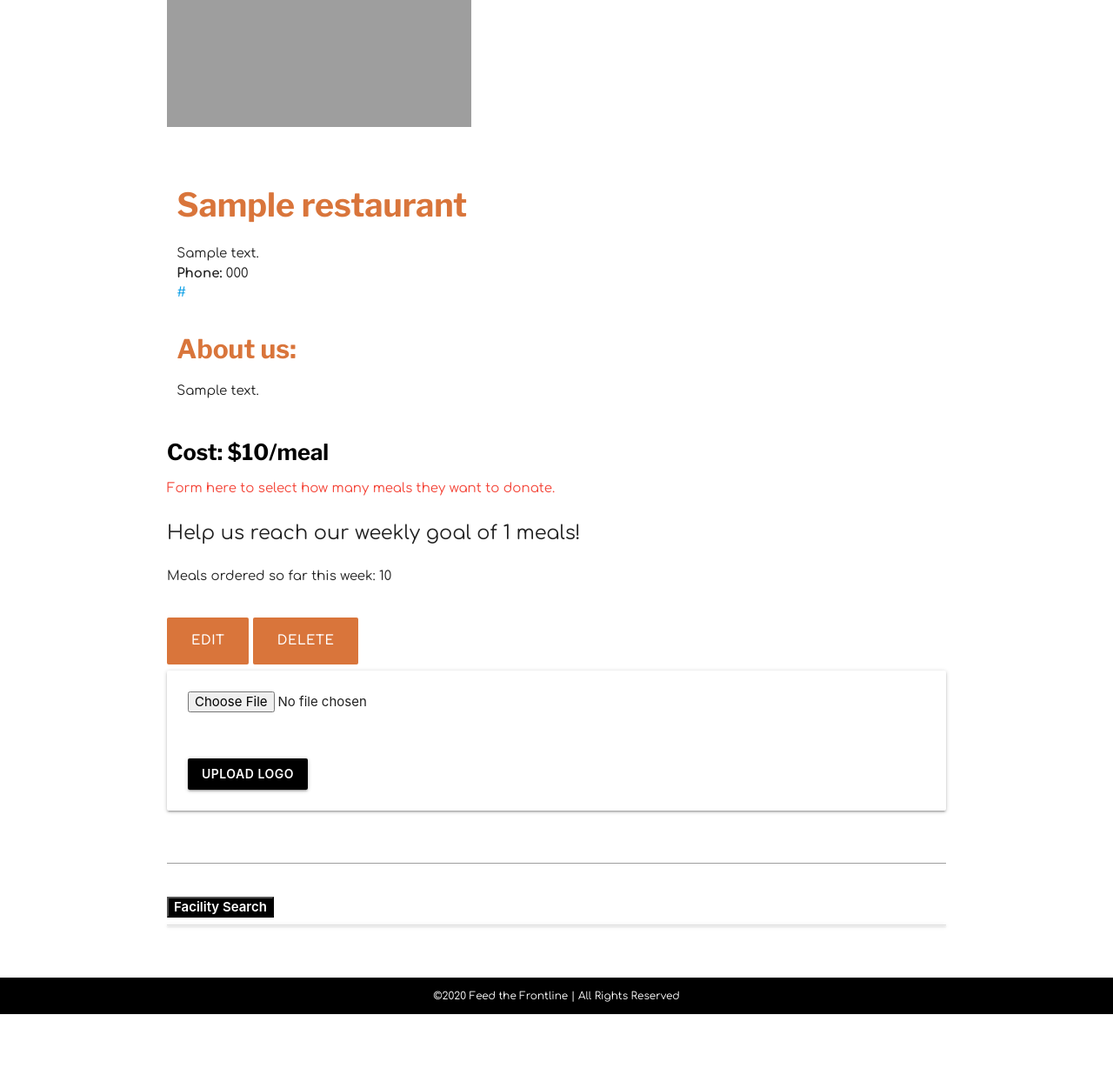
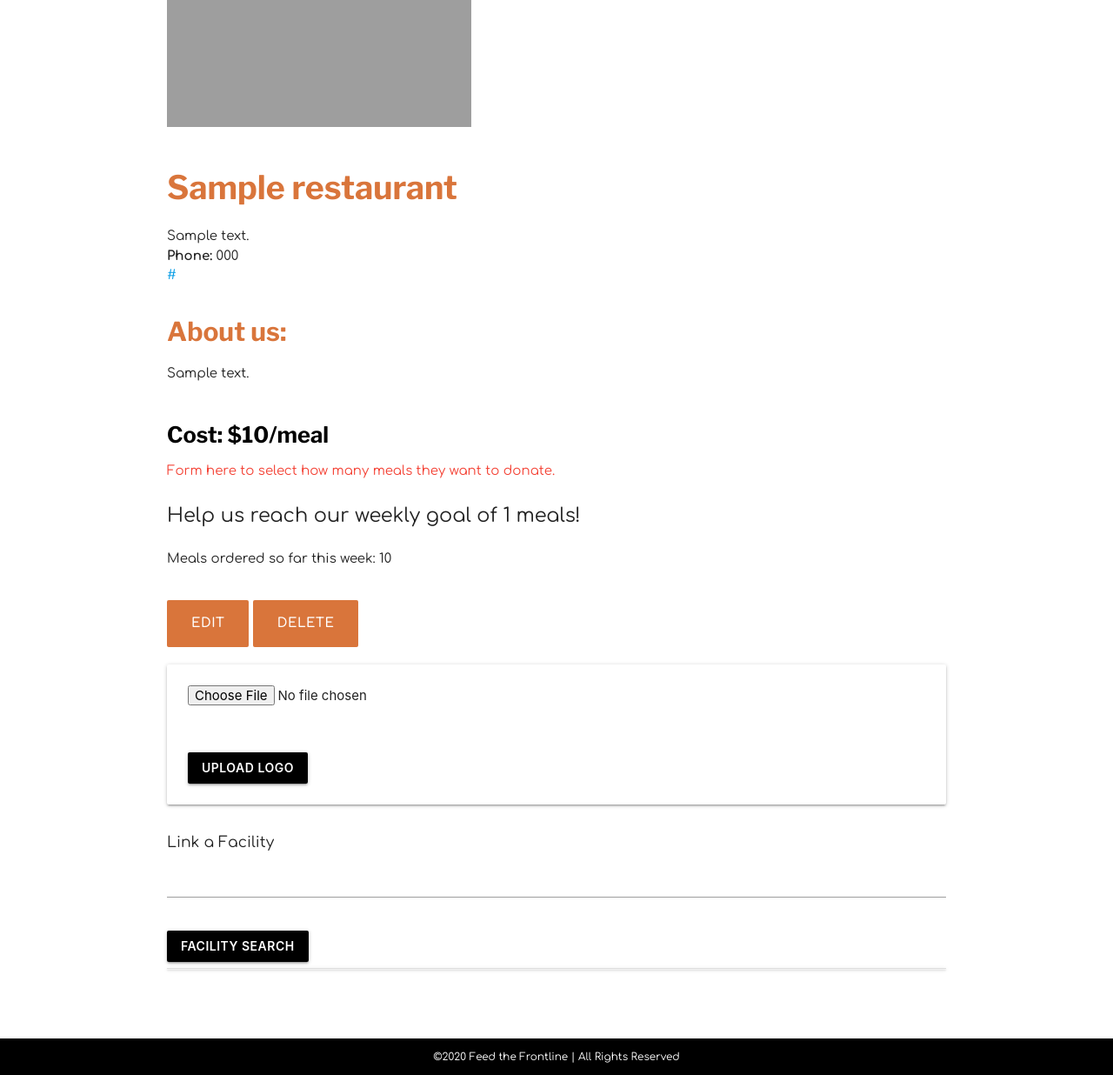
Before and after one commit to thomasdahlberg/feedthefrontline, a Django app: page /restaurants/1 in a window 1280 px wide. Shown: the part 211-1447 px from the top of the page at 87% size. Before the commit the page ends 1377 px from the top, so only its background shows below. Run offline with Django 3.2, Linux system fonts and the light colour scheme; tables that the repository leaves empty hold one stand-in row (values such as "Sample post"); grey boxes are pictures that could not be loaded.

Commit message:
adds facility search to rest_profile

```diff
--- a/main/templates/restaurants/detail.html
+++ b/main/templates/restaurants/detail.html
@@ -18,7 +18,7 @@
         </div>
     </div>
     <div class="row">
-        <div class="col s12 l8">
+        <div class="cols12 l8">
             <h1>{{ restaurant.restaurantName }}</h1>
             <p>{{ restaurant.address }}<br />
                 <strong>Phone: </strong>{{ restaurant.phone }}<br />
@@ -35,12 +35,16 @@
             <p>Meals ordered so far this week: {{ restaurant.totalCollected }}</p>
         </div>
     </div>
-    <div>
+    <div class=row>
+        <div class="col12">
             <a href="{% url 'rest_update' restaurant.id %}" class="btn btn-large btn-flat">Edit</a>
             <a href="{% url 'rest_delete' restaurant.id %}" class="btn btn-large btn-flat">Delete</a>
         </div>
     </div>
-
+</div>
+<div class="restTools">
+    <div class="row">
+        <div class="col12">
             <form action="{% url 'add_logo' restaurant.id %}" enctype="multipart/form-data" method="post" class="card-panel">
                 {% csrf_token %}
                 <input type="file" name="logo-file">
@@ -48,36 +52,40 @@
                 <input type="submit" class="btn" value="Upload Logo">
             </form>
         </div>
-    <div class="col s6">
-        <form action="{% url 'assoc_fac' restaurant.id %}" method="post">
+    </div>
+    <div class="row">
+        <div class="col12">
+            <form action="{% url 'rest_profile' restaurant.id %}" method="post" class="container-3">
+                <h6>Link a Facility</h6>
                 {% csrf_token %}
                 <input type="text" name="placestext" id="placestext">
                 <input type="hidden" name="router" value="1">
-            <input type="submit" value="Facility Search">
+                <input type="submit" value="Facility Search" class="btn">
             </form>
-        <ul id="search-results" class="collapsible"></ul>
+            <ul id="search-results" class="collapsible">
             {% if facilities %}
                 {% for facility in facilities %}
                 <li class="sites" id="{{facility.id}}">
-                <div class="collapsible-header"><strong>{{facility.name}}</strong></div>
-                    <div class="collapsible-body"><span><strong>{{facility.formatted_address}}</strong>
-                        <br><br>
-                        <form action="{% url 'assoc_fac' restaurant.id%}">
-                            {% csrf_token %}
-                            <button id="{{facility.id}}" class="btn waves-effect waves-light green details">Add Facility</button>
+                    <div class="collapsible-header">
+                        <div><p><strong>{{facility.name}}</strong></p></div>
+                    </div>
+                        <div class="collapsible-body"><span>
+                            <div>
+                                <div><p>{{facility.formatted_address}}</p></div>
+                                <a id="{{facility.id}}" class="btn waves-effect waves-light green details">Link Facility</a>
                                 <input type="hidden" name="name" value="{{facility.name}}">
                                 <input type="hidden" name="address" value="{{facility.formatted_address}}">
                                 <input type="hidden" name="latitude" value="{{facility.geometry.location.lat}}">
                                 <input type="hidden" name="longitude" value="{{facility.geometry.location.lng}}">
-                            <input type="hidden" name="router" value="2">
-                        </form>
+                            </div>
                         </span>
                     </div>
                 </li>
                 {% endfor %}
             {% endif %}
+            </ul>
+        </div>
+    </div>
 </div>
 
-
-
 {% endblock %}
--- a/main/views.py
+++ b/main/views.py
@@ -64,7 +64,17 @@
     return render(request, 'restaurants/index.html', { 'restaurants' : restaurants })
 
 def rest_profile(request, restaurant_id):
+    error_message = ''
     restaurant = Restaurant.objects.get(id=restaurant_id)
+    if request.method == 'POST':
+        if request.POST['router'] == "1":
+            print(request)
+            gmaps = googlemaps.Client(key=API_KEY)
+            search_text = request.POST['placestext']
+            result = gmaps.places(query=search_text)
+            facilities = result['results']
+            context = {'restaurant':restaurant, 'error_message': error_message, 'facilities': facilities}
+            return render(request, 'restaurants/detail.html', context)
     return render(request, 'restaurants/detail.html', { 'restaurant': restaurant })
 
 def rest_create(request):
```
Lines whose indentation alone changed are shown as unchanged.
